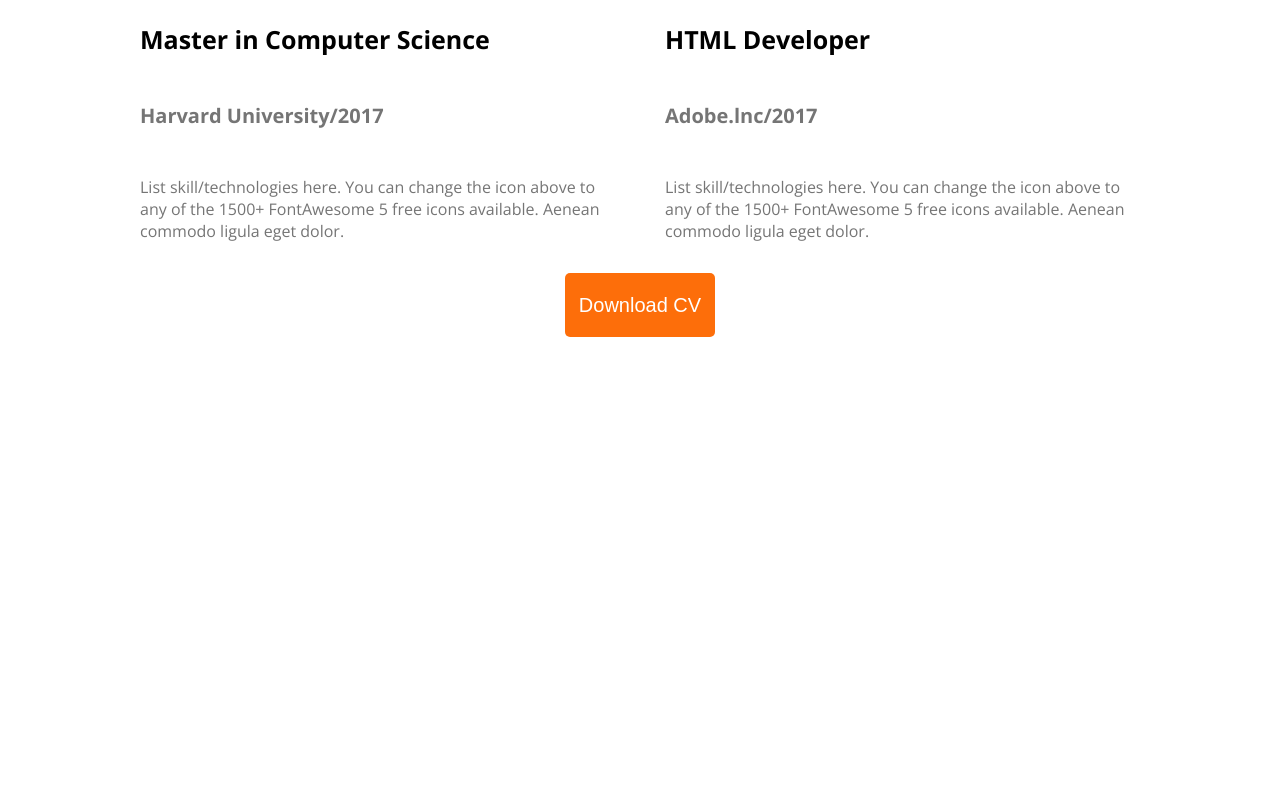
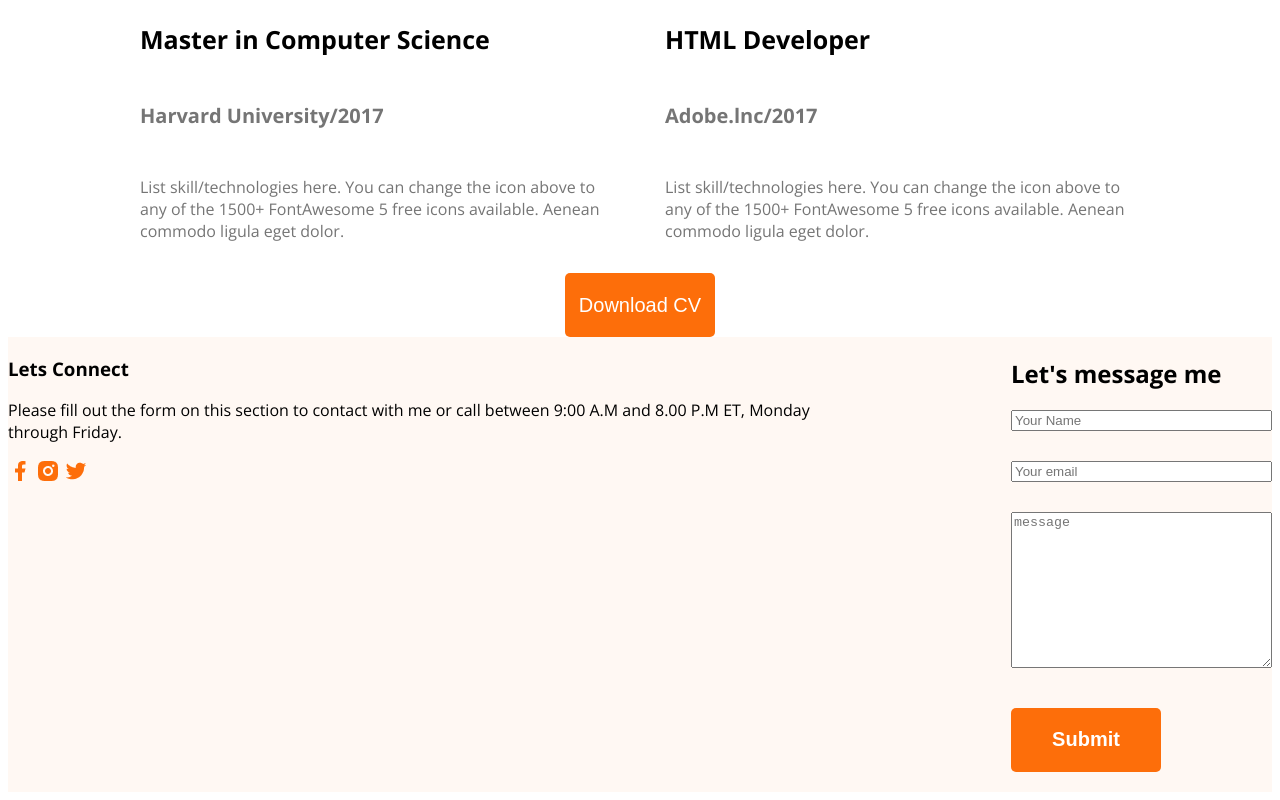
Before and after one commit to shafinahmed504/portfolio-webdevelopment, a plain HTML site: page index.html in a window 1280 px wide. Shown: the part 2844-3644 px from the top of the page. Before the commit the page ends 3189 px from the top, so only its background shows below. Drawn offline with nearby package versions, Linux system fonts and the light colour scheme.

Commit message:
project done

```diff
--- a/index.html
+++ b/index.html
@@ -149,6 +149,37 @@
     </main>
      <footer>
 
+        <section id="last-part">
+            <div>
+                <h3>Lets Connect</h3>
+                <p>Please fill out the form on this section to contact with me or call between 9:00 A.M and 8.00 P.M ET, Monday through Friday.</p>
+                <div>
+                    <a href=""> <img src="images/icons/facebook.png" alt=""> </a>
+                    <a href=""><img src="images/icons/insta.png" alt=""> </a>
+                    <a href="">  <img src="images/icons/twitter.png" alt="">  </a>
+                </div>
+            </div>
+            <div id="vejal">
+<h1>Let's message me</h1>
+
+     <input type="text" placeholder="Your Name" style="margin-bottom: 30px;">
+     <input type="email" placeholder="Your email" style="margin-bottom: 30px;">
+     <textarea name="" id="" cols="30" rows="10" placeholder="message"></textarea>
+
+
+
+            <button style=" width: 150px;
+        height: 64px;
+        font-size: 20px;
+        font-weight: bold;
+        color: white;
+        background-color: #FD6E0A;
+        border-radius: 5px;
+        border: none; margin-top: 40px; ">Submit</button>
+        </div>
+
+        </section>
+
      </footer>
 
 </body>
--- a/styles/portfolio.css
+++ b/styles/portfolio.css
@@ -164,3 +164,19 @@ nav ul li button{
     margin-top: 15px;
 
 }
+#last-part{
+    background-color: #FFF8F3;
+}
+#last-part{
+    display: flex;
+    gap: 200px;
+}
+a{
+    text-decoration: none;
+}
+#vejal{
+    display: flex;
+    flex-direction: column;
+    align-content: space-around;
+    margin-bottom: 20px;
+}
```
